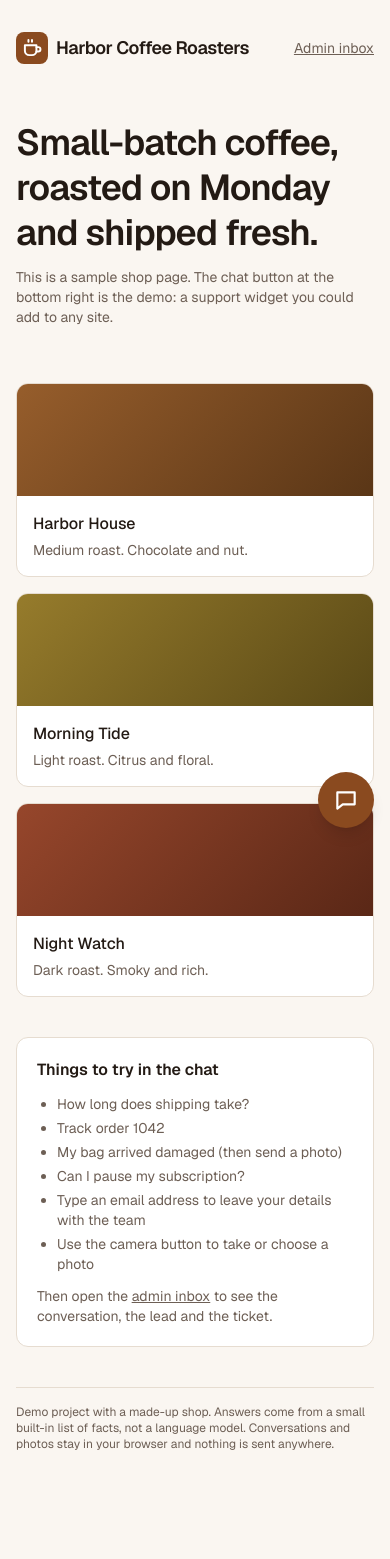
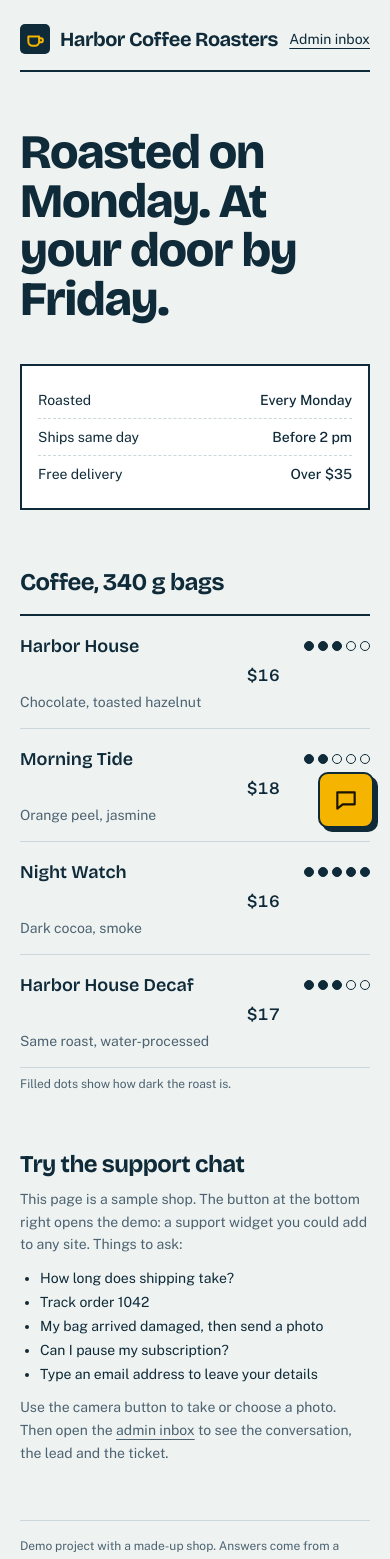
Before and after one commit to HuzaifaAtiqButt/support-chat-widget, a Next.js app: page / in a window 390 px wide. Shown: the top 1559 px of the page. Before the commit the page ends 1484 px from the top, so only its background shows below. Built offline with nearby package versions, Linux system fonts and the light colour scheme.

Commit message:
Restyle: harbor palette, price list layout, offset-shadow widget

```diff
--- a/src/app/admin/page.tsx
+++ b/src/app/admin/page.tsx
@@ -19,7 +19,7 @@ export default function Admin() {
       <p className="mt-1 text-sm" style={muted}>What a support team would see. This reads from your browser only.</p>
 
       <div className="mt-6 grid gap-6 lg:grid-cols-[1fr_320px]">
-        <section className="rounded-xl border p-5" style={card}>
+        <section className="border-2 p-5" style={{ ...card, borderColor: "var(--ink)" }}>
           <h2 className="font-semibold">Conversation</h2>
           {s.messages.length === 0 ? (
             <p className="mt-3 text-sm" style={muted}>No messages yet. Open the chat on the shop page and say hello.</p>
@@ -42,11 +42,11 @@ export default function Admin() {
         </section>
 
         <aside className="space-y-6">
-          <div className="rounded-xl border p-5" style={card}>
+          <div className="border-2 p-5" style={{ ...card, borderColor: "var(--ink)" }}>
             <h2 className="font-semibold">Lead</h2>
             <p className="mt-2 text-sm" style={s.email ? undefined : muted}>{s.email ?? "No email captured yet."}</p>
           </div>
-          <div className="rounded-xl border p-5" style={card}>
+          <div className="border-2 p-5" style={{ ...card, borderColor: "var(--ink)" }}>
             <h2 className="font-semibold">Tickets</h2>
             {s.tickets.length === 0 ? (
               <p className="mt-2 text-sm" style={muted}>No tickets yet. Report a damaged item in the chat and send a photo.</p>
--- a/src/app/globals.css
+++ b/src/app/globals.css
@@ -1,38 +1,46 @@
 @import "tailwindcss";
 
 :root {
-  --bg: #faf6f1;
+  --bg: #eef2f1;
   --card: #ffffff;
-  --ink: #231a14;
-  --muted: #6d5f55;
-  --line: #e6dcd0;
-  --brand: #8a4a1f;
-  --bubble: #f1e9df;
+  --ink: #0f2a38;
+  --muted: #4d6371;
+  --line: #cbd7da;
+  --brand: #0f2a38;
+  --accent: #f4b400;
+  --bubble: #f3f6f6;
 }
 
 @media (prefers-color-scheme: dark) {
   :root {
-    --bg: #17120e;
-    --card: #211a14;
-    --ink: #f2e9df;
-    --muted: #a8998b;
-    --line: #3a2f26;
-    --brand: #b8651f;
-    --bubble: #2e251d;
+    --bg: #0a161d;
+    --card: #12232c;
+    --ink: #e8f0f2;
+    --muted: #93a8b3;
+    --line: #25404d;
+    --brand: #1b4254;
+    --accent: #f4b400;
+    --bubble: #1a303b;
   }
 }
 
 body {
   background: var(--bg);
   color: var(--ink);
-  font-family: var(--font-geist-sans), system-ui, sans-serif;
+  font-family: var(--font-body), system-ui, sans-serif;
+}
+
+h1,
+h2,
+.display {
+  font-family: var(--font-display), system-ui, sans-serif;
 }
 
 button:focus-visible,
 a:focus-visible,
 input:focus-visible,
 label:focus-within {
-  outline: 2px solid var(--brand);
+  outline: 3px solid var(--accent);
   outline-offset: 2px;
 }
 
--- a/src/app/layout.tsx
+++ b/src/app/layout.tsx
@@ -1,8 +1,9 @@
 import type { Metadata } from "next";
-import { Geist } from "next/font/google";
+import { Bricolage_Grotesque, Public_Sans } from "next/font/google";
 import "./globals.css";
 
-const geistSans = Geist({ variable: "--font-geist-sans", subsets: ["latin"] });
+const display = Bricolage_Grotesque({ variable: "--font-display", subsets: ["latin"] });
+const body = Public_Sans({ variable: "--font-body", subsets: ["latin"] });
 
 export const metadata: Metadata = {
   title: "Support Chat Widget",
@@ -12,7 +13,7 @@ export const metadata: Metadata = {
 
 export default function RootLayout({ children }: { children: React.ReactNode }) {
   return (
-    <html lang="en" className={`${geistSans.variable} antialiased`}>
+    <html lang="en" className={`${display.variable} ${body.variable} antialiased`}>
       <body>{children}</body>
     </html>
   );
--- a/src/app/page.tsx
+++ b/src/app/page.tsx
@@ -2,63 +2,92 @@ import Link from "next/link";
 import { ChatWidget } from "@/components/ChatWidget";
 import { BUSINESS } from "@/lib/kb";
 
-const PRODUCTS = [
-  { name: "Harbor House", note: "Medium roast. Chocolate and nut.", hue: 28 },
-  { name: "Morning Tide", note: "Light roast. Citrus and floral.", hue: 45 },
-  { name: "Night Watch", note: "Dark roast. Smoky and rich.", hue: 15 },
+const MENU = [
+  { name: "Harbor House", notes: "Chocolate, toasted hazelnut", roast: 3, price: "$16" },
+  { name: "Morning Tide", notes: "Orange peel, jasmine", roast: 2, price: "$18" },
+  { name: "Night Watch", notes: "Dark cocoa, smoke", roast: 5, price: "$16" },
+  { name: "Harbor House Decaf", notes: "Same roast, water-processed", roast: 3, price: "$17" },
 ];
 
-const TRY = ["How long does shipping take?", "Track order 1042", "My bag arrived damaged (then send a photo)", "Can I pause my subscription?"];
+const TRY = [
+  "How long does shipping take?",
+  "Track order 1042",
+  "My bag arrived damaged, then send a photo",
+  "Can I pause my subscription?",
+  "Type an email address to leave your details",
+];
+
+function Roast({ level }: { level: number }) {
+  return (
+    <span className="inline-flex gap-1" role="img" aria-label={`Roast level ${level} of 5`}>
+      {[1, 2, 3, 4, 5].map((n) => (
+        <span key={n} className="h-2.5 w-2.5 rounded-full border" style={{ borderColor: "var(--ink)", background: n <= level ? "var(--ink)" : "transparent" }} />
+      ))}
+    </span>
+  );
+}
 
 export default function Home() {
   return (
-    <main className="mx-auto max-w-5xl px-4 py-8 sm:px-6">
-      <header className="flex items-center justify-between">
-        <div className="flex items-center gap-2">
-          <svg width="32" height="32" viewBox="0 0 36 36" aria-hidden="true">
-            <rect width="36" height="36" rx="9" fill="var(--brand)" />
-            <path d="M10 15h13v6a5 5 0 0 1-5 5h-3a5 5 0 0 1-5-5z" fill="none" stroke="#fff" strokeWidth="2.2" strokeLinejoin="round" />
-            <path d="M23 17h2a2.5 2.5 0 0 1 0 5h-2M14 9v2M18 9v2" fill="none" stroke="#fff" strokeWidth="2.2" strokeLinecap="round" />
+    <main className="mx-auto max-w-5xl px-5 pb-16 pt-6 sm:px-8">
+      <header className="flex items-center justify-between border-b-2 pb-4" style={{ borderColor: "var(--ink)" }}>
+        <div className="flex items-center gap-2.5">
+          <svg width="30" height="30" viewBox="0 0 36 36" aria-hidden="true">
+            <rect width="36" height="36" rx="6" fill="var(--ink)" />
+            <path d="M10 15h13v6a5 5 0 0 1-5 5h-3a5 5 0 0 1-5-5z" fill="none" stroke="#f4b400" strokeWidth="2.4" strokeLinejoin="round" />
+            <path d="M23 17h2a2.5 2.5 0 0 1 0 5h-2" fill="none" stroke="#f4b400" strokeWidth="2.4" strokeLinecap="round" />
           </svg>
-          <span className="text-lg font-semibold tracking-tight">{BUSINESS.name}</span>
+          <span className="display text-xl font-bold tracking-tight">{BUSINESS.name}</span>
         </div>
-        <Link href="/admin" className="text-sm underline" style={{ color: "var(--muted)" }}>
-          Admin inbox
-        </Link>
+        <Link href="/admin" className="text-sm underline underline-offset-4">Admin inbox</Link>
       </header>
 
-      <section className="py-14">
-        <h1 className="max-w-xl text-4xl font-semibold leading-tight tracking-tight">{BUSINESS.tagline}</h1>
-        <p className="mt-3 max-w-lg text-sm" style={{ color: "var(--muted)" }}>
-          This is a sample shop page. The chat button at the bottom right is the demo: a support widget you could add to any site.
+      <section className="grid items-end gap-10 py-14 md:grid-cols-[1.4fr_1fr]">
+        <h1 className="text-5xl font-extrabold leading-[1.02] tracking-tight sm:text-6xl">
+          Roasted on Monday. At your door by Friday.
+        </h1>
+        <dl className="border-2 p-4 text-sm" style={{ borderColor: "var(--ink)", background: "var(--card)" }}>
+          <div className="flex justify-between gap-4 border-b border-dashed py-2" style={{ borderColor: "var(--line)" }}>
+            <dt>Roasted</dt><dd className="font-medium">Every Monday</dd>
+          </div>
+          <div className="flex justify-between gap-4 border-b border-dashed py-2" style={{ borderColor: "var(--line)" }}>
+            <dt>Ships same day</dt><dd className="font-medium">Before 2 pm</dd>
+          </div>
+          <div className="flex justify-between gap-4 py-2">
+            <dt>Free delivery</dt><dd className="font-medium">Over $35</dd>
+          </div>
+        </dl>
+      </section>
+
+      <section aria-labelledby="menu-h">
+        <h2 id="menu-h" className="text-2xl font-bold tracking-tight">Coffee, 340 g bags</h2>
+        <ul className="mt-4 border-t-2" style={{ borderColor: "var(--ink)" }}>
+          {MENU.map((m) => (
+            <li key={m.name} className="grid grid-cols-[1fr_auto] items-center gap-x-6 gap-y-1 border-b py-4 sm:grid-cols-[220px_1fr_auto_60px]" style={{ borderColor: "var(--line)" }}>
+              <span className="display text-lg font-semibold">{m.name}</span>
+              <span className="order-3 col-span-2 text-sm sm:order-none sm:col-span-1" style={{ color: "var(--muted)" }}>{m.notes}</span>
+              <Roast level={m.roast} />
+              <span className="text-right font-semibold tabular-nums">{m.price}</span>
+            </li>
+          ))}
+        </ul>
+        <p className="mt-2 text-xs" style={{ color: "var(--muted)" }}>Filled dots show how dark the roast is.</p>
+      </section>
+
+      <section className="mt-14 max-w-xl">
+        <h2 className="text-2xl font-bold tracking-tight">Try the support chat</h2>
+        <p className="mt-2 text-sm leading-relaxed" style={{ color: "var(--muted)" }}>
+          This page is a sample shop. The button at the bottom right opens the demo: a support widget you could add to any site. Things to ask:
+        </p>
+        <ul className="mt-3 list-disc space-y-1 pl-5 text-sm">
+          {TRY.map((t) => <li key={t}>{t}</li>)}
+        </ul>
+        <p className="mt-3 text-sm leading-relaxed" style={{ color: "var(--muted)" }}>
+          Use the camera button to take or choose a photo. Then open the <Link href="/admin" className="underline underline-offset-4">admin inbox</Link> to see the conversation, the lead and the ticket.
         </p>
       </section>
 
-      <section className="grid gap-4 sm:grid-cols-3">
-        {PRODUCTS.map((p) => (
-          <div key={p.name} className="overflow-hidden rounded-xl border" style={{ background: "var(--card)", borderColor: "var(--line)" }}>
-            <div className="h-28" style={{ background: `linear-gradient(135deg, hsl(${p.hue} 55% 38%), hsl(${p.hue} 60% 22%))` }} aria-hidden="true" />
-            <div className="p-4">
-              <h2 className="font-medium">{p.name}</h2>
-              <p className="mt-1 text-sm" style={{ color: "var(--muted)" }}>{p.note}</p>
-            </div>
-          </div>
-        ))}
-      </section>
-
-      <section className="mt-10 rounded-xl border p-5" style={{ background: "var(--card)", borderColor: "var(--line)" }}>
-        <h2 className="font-semibold">Things to try in the chat</h2>
-        <ul className="mt-3 list-disc space-y-1 pl-5 text-sm" style={{ color: "var(--muted)" }}>
-          {TRY.map((t) => <li key={t}>{t}</li>)}
-          <li>Type an email address to leave your details with the team</li>
-          <li>Use the camera button to take or choose a photo</li>
-        </ul>
-        <p className="mt-3 text-sm" style={{ color: "var(--muted)" }}>
-          Then open the <Link href="/admin" className="underline">admin inbox</Link> to see the conversation, the lead and the ticket.
-        </p>
-      </section>
-
-      <footer className="mt-10 border-t pt-4 text-xs" style={{ borderColor: "var(--line)", color: "var(--muted)" }}>
+      <footer className="mt-14 border-t pt-4 text-xs leading-relaxed" style={{ borderColor: "var(--line)", color: "var(--muted)" }}>
         Demo project with a made-up shop. Answers come from a small built-in list of facts, not a language model. Conversations and photos stay in your browser and nothing is sent anywhere.
       </footer>
       <ChatWidget />
--- a/src/components/ChatWidget.tsx
+++ b/src/components/ChatWidget.tsx
@@ -57,8 +57,8 @@ export function ChatWidget() {
       <button
         onClick={() => setOpen(true)}
         aria-label="Open chat"
-        className="fixed bottom-4 right-4 z-50 flex h-14 w-14 items-center justify-center rounded-full text-white shadow-lg"
-        style={{ background: "var(--brand)" }}
+        className="fixed bottom-4 right-4 z-50 flex h-14 w-14 items-center justify-center rounded-[10px] border-2"
+        style={{ background: "var(--accent)", color: "#1a1300", borderColor: "var(--ink)", boxShadow: "4px 4px 0 var(--ink)" }}
       >
         <svg width="26" height="26" viewBox="0 0 24 24" fill="none" stroke="currentColor" strokeWidth="2" strokeLinejoin="round" aria-hidden="true">
           <path d="M4 5h16v11H9l-5 4z" />
@@ -74,13 +74,13 @@ export function ChatWidget() {
   return (
     <section
       aria-label={`${BUSINESS.short} support chat`}
-      className={`${shell} flex flex-col overflow-hidden border shadow-2xl sm:rounded-2xl`}
-      style={{ background: "var(--card)", borderColor: "var(--line)" }}
+      className={`${shell} flex flex-col overflow-hidden border-2 sm:rounded-[10px]`}
+      style={{ background: "var(--card)", borderColor: "var(--ink)", boxShadow: max ? "none" : "6px 6px 0 var(--ink)" }}
     >
       <header className="flex items-center justify-between px-4 py-3 text-white" style={{ background: "var(--brand)" }}>
         <div>
-          <p className="font-semibold leading-tight">{BUSINESS.short} Support</p>
-          <p className="text-xs opacity-85">Demo assistant · replies instantly</p>
+          <p className="font-semibold leading-tight" style={{ fontFamily: "var(--font-display)" }}>{BUSINESS.short} Support</p>
+          <p className="text-xs opacity-85">Replies right away. Demo assistant.</p>
         </div>
         <div className="flex gap-1">
           <button onClick={() => setMax((m) => !m)} aria-label={max ? "Restore size" : "Maximize chat"} className="hidden rounded-md px-2 py-1 text-sm hover:bg-white/15 sm:block">
@@ -111,8 +111,8 @@ export function ChatWidget() {
             <button
               key={c}
               onClick={() => (c === "I will attach a photo" ? setMenu(true) : send(c))}
-              className="rounded-full border px-3 py-1.5 text-xs"
-              style={{ borderColor: "var(--brand)", color: "var(--brand)" }}
+              className="rounded-md border px-3 py-1.5 text-xs font-medium hover:bg-[var(--accent)]"
+              style={{ borderColor: "var(--ink)" }}
             >
               {c}
             </button>
@@ -164,7 +164,7 @@ export function ChatWidget() {
           className="min-w-0 flex-1 rounded-lg border bg-transparent px-3 py-2 text-sm"
           style={{ borderColor: "var(--line)" }}
         />
-        <button type="submit" disabled={!input.trim()} className="rounded-lg px-4 py-2 text-sm font-medium text-white disabled:opacity-50" style={{ background: "var(--brand)" }}>
+        <button type="submit" disabled={!input.trim()} className="rounded-md px-4 py-2 text-sm font-semibold disabled:opacity-50" style={{ background: "var(--accent)", color: "#1a1300" }}>
           Send
         </button>
       </form>
@@ -187,8 +187,8 @@ function Bubble({ role, text, image }: { role: "user" | "bot"; text: string; ima
   return (
     <div className={`flex ${mine ? "justify-end" : "justify-start"}`}>
       <div
-        className="max-w-[85%] rounded-2xl px-3 py-2 text-sm leading-relaxed"
-        style={mine ? { background: "var(--brand)", color: "#fff" } : { background: "var(--bubble)", color: "var(--ink)" }}
+        className={`max-w-[85%] rounded-[14px] px-3 py-2 text-sm leading-relaxed ${mine ? "rounded-br-[3px]" : "rounded-bl-[3px]"}`}
+        style={mine ? { background: "var(--accent)", color: "#1a1300" } : { background: "var(--bubble)", color: "var(--ink)", border: "1px solid var(--line)" }}
       >
         {image && (
           // eslint-disable-next-line @next/next/no-img-element
```
Also changed, not shown: src/app/icon.svg.
